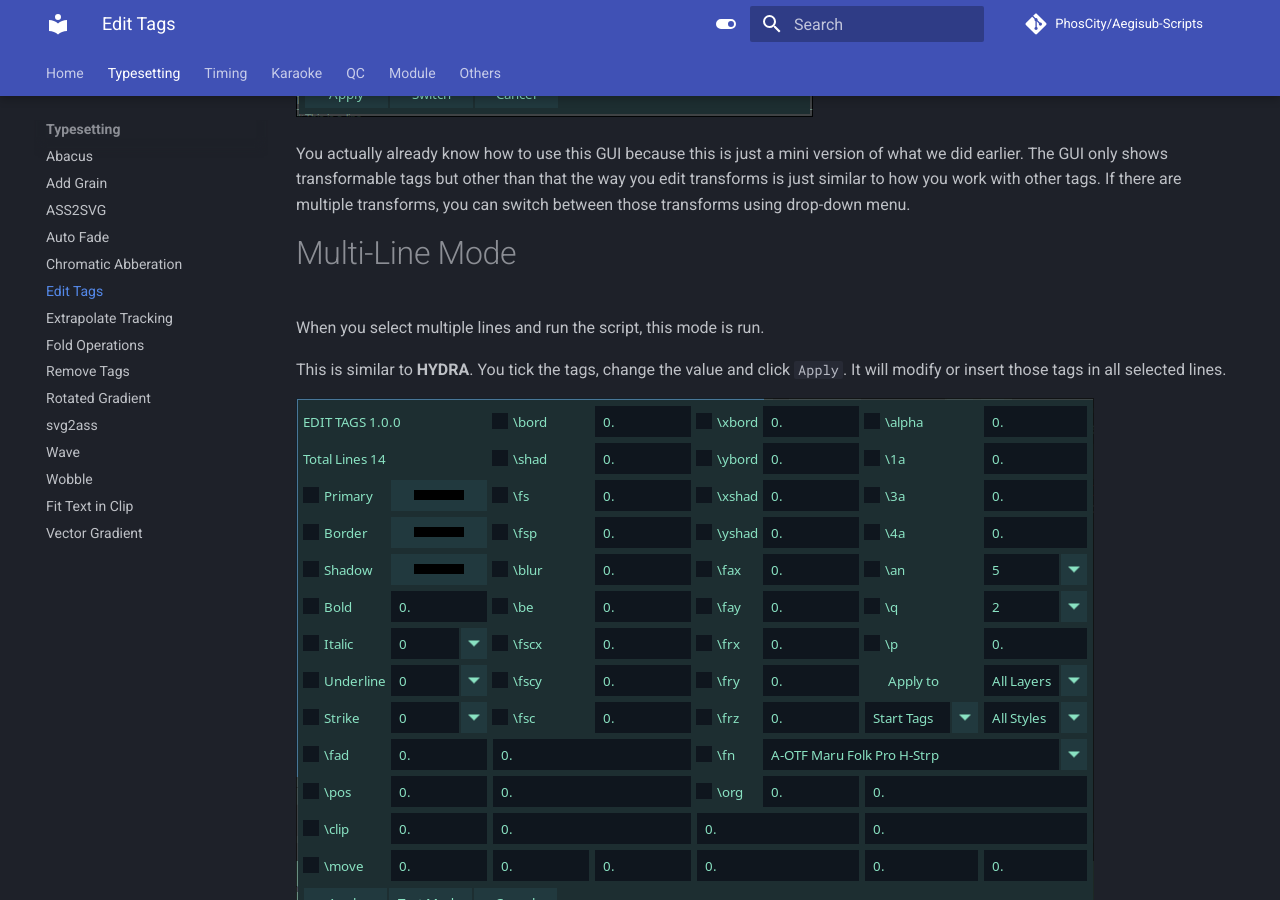
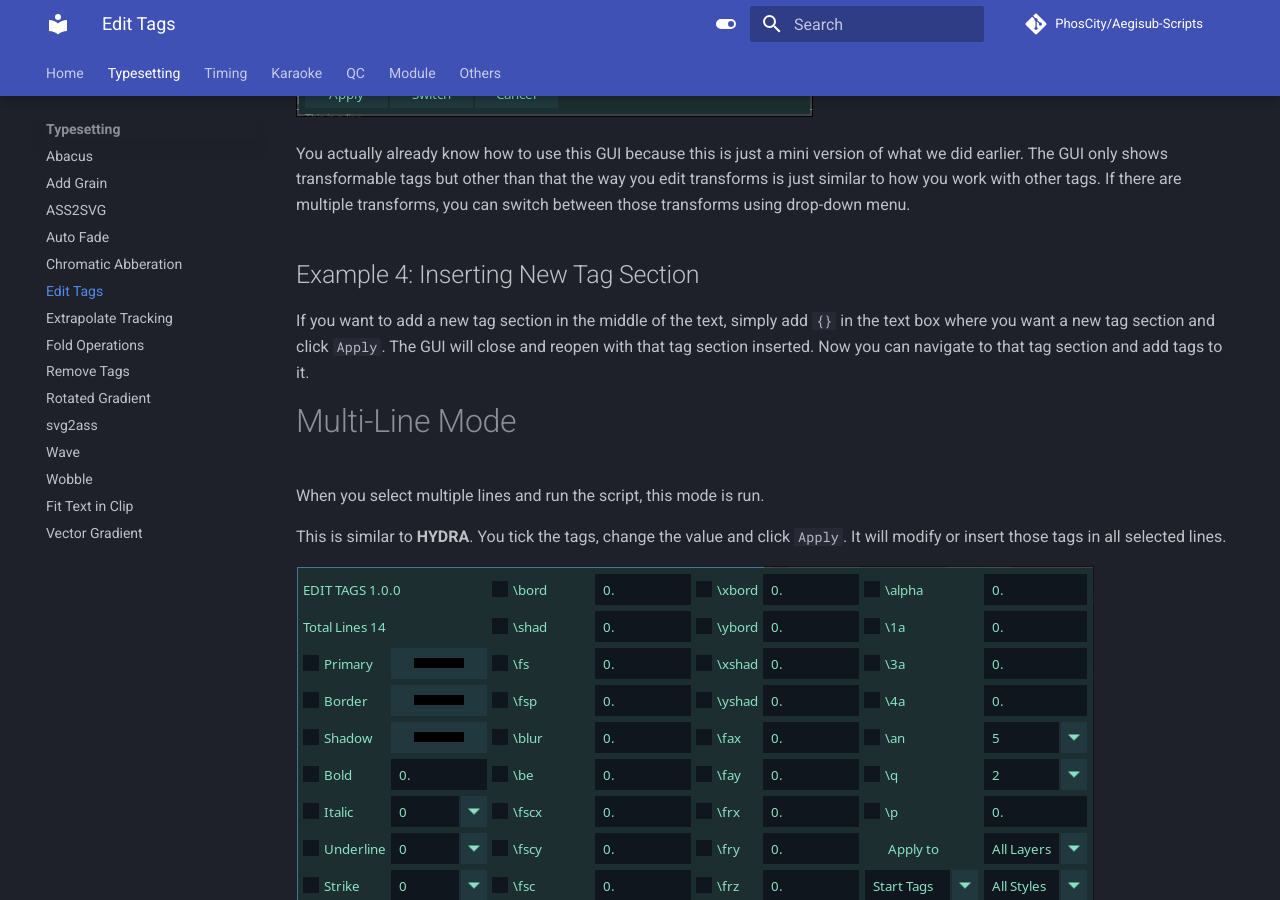
Before and after one commit to PhosCity/Aegisub-Scripts, an MkDocs documentation site: the page built from docs/Edit Tags.md, in a window 1280 px wide and 900 px high, scrolled down 4106 px. Built offline with MkDocs 1.6.1 and Material for MkDocs 9.7.7, drawn with Linux system fonts in a browser that asks for light colours; comment, search, counter and statistics services are not loaded.

Commit message:
[Edit Tags] add ability to insert tag section in the middle of the text

```diff
--- a/docs/Edit Tags.md
+++ b/docs/Edit Tags.md
@@ -78,6 +78,13 @@ If you press the button, you will be greeted with a new GUI.
 
 You actually already know how to use this GUI because this is just a mini version of what we did earlier. The GUI only shows transformable tags but other than that the way you edit transforms is just similar to how you work with other tags. If there are multiple transforms, you can switch between those transforms using drop-down menu.
 
+## Example 4: Inserting New Tag Section
+
+If you want to add a new tag section in the middle of the text, simply add `{}`
+in the text box where you want a new tag section and click `Apply`. The GUI will
+close and reopen with that tag section inserted. Now you can navigate to that
+tag section and add tags to it.
+
 # Multi-Line Mode
 
 When you select multiple lines and run the script, this mode is run.
```
Also changed, not shown: 2 other files.
